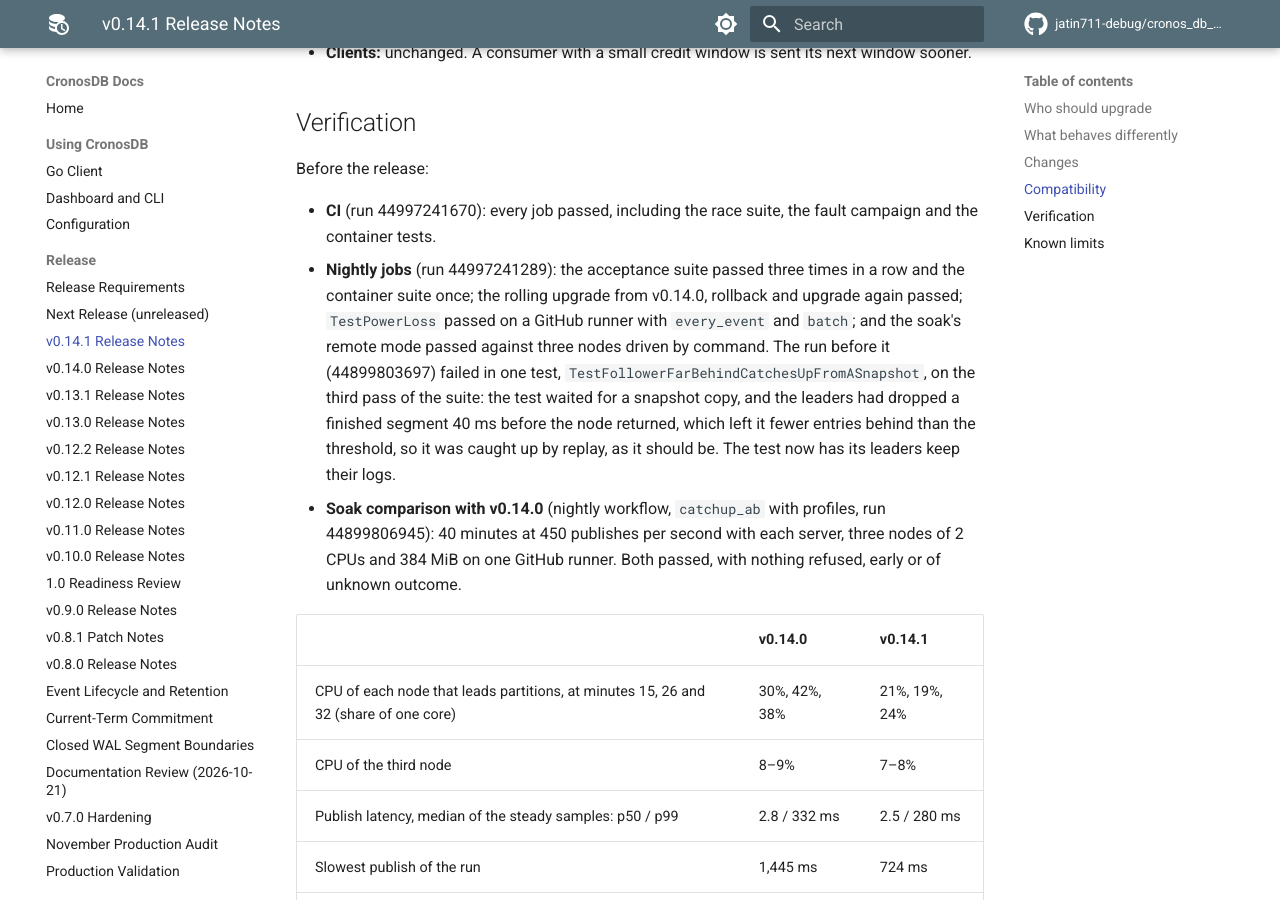
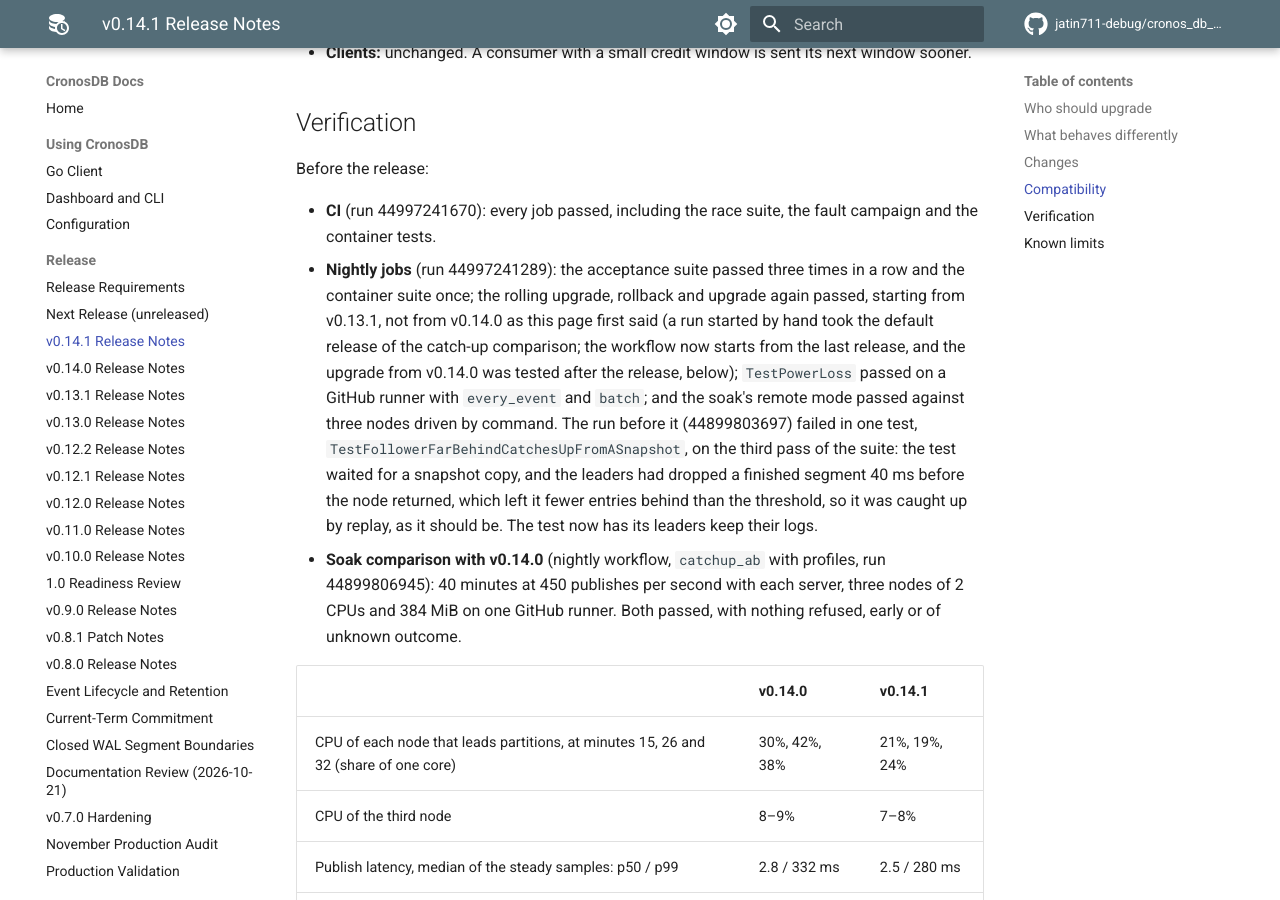
Before and after one commit to jatin711-debug/cronos_db_golang, an MkDocs documentation site: the page built from docs/RELEASE_V0.14.1.md, in a window 1280 px wide and 900 px high, scrolled down 2764 px. Built offline with MkDocs 1.6.1 and Material for MkDocs 9.7.7, drawn with Linux system fonts in a browser that asks for light colours; comment, search, counter and statistics services are not loaded; some of the changed text lies outside the part shown.

Commit message:
ci(nightly): upgrade from the last release on a run started by hand
The workflow_dispatch input `baseline` defaulted to v0.13.1 for the
catch-up comparison, but the rolling-upgrade job reads the same input, so
every hand-started nightly run upgraded from v0.13.1 instead of the last
release. Runs 44997241289 (v0.14.1's pre-release nightly) and 45157435578
(PR #49) both logged "upgrading from v0.13.1". Default the input to empty:
the upgrade job then takes the last tag before HEAD, and catchup-ab keeps
v0.13.1 through its own fallback.

Correct the v0.14.1 notes and the validation record, which said the
nightly upgrade started from v0.14.0, and record the upgrade from v0.14.0
to v0.14.1 done after the release with the published Windows binaries:
upgrade, rollback and upgrade again passed, with 669, 718 and 603 events
acknowledged and none delivered twice.

Co-Authored-By: Claude Opus 5.5 <noreply@anthropic.com>

```diff
--- a/docs/RELEASE_V0.14.1.md
+++ b/docs/RELEASE_V0.14.1.md
@@ -125,10 +125,13 @@ Before the release:
 - **CI** (run 44997241670): every job passed, including the race suite, the
   fault campaign and the container tests.
 - **Nightly jobs** (run 44997241289): the acceptance suite passed three times
-  in a row and the container suite once; the rolling upgrade from v0.14.0,
-  rollback and upgrade again passed; `TestPowerLoss` passed on a GitHub runner
-  with `every_event` and `batch`; and the soak's remote mode passed against
-  three nodes driven by command. The run before it (44899803697) failed in one
+  in a row and the container suite once; the rolling upgrade, rollback and
+  upgrade again passed, starting from v0.13.1, not from v0.14.0 as this page
+  first said (a run started by hand took the default release of the catch-up
+  comparison; the workflow now starts from the last release, and the upgrade
+  from v0.14.0 was tested after the release, below); `TestPowerLoss` passed on
+  a GitHub runner with `every_event` and `batch`; and the soak's remote mode
+  passed against three nodes driven by command. The run before it (44899803697) failed in one
   test, `TestFollowerFarBehindCatchesUpFromASnapshot`, on the third pass of
   the suite: the test waited for a snapshot copy, and the leaders had dropped
   a finished segment 40 ms before the node returned, which left it fewer
@@ -202,6 +205,12 @@ index was copied unchanged, signature and attestations included, to
 its provenance and its SBOM under both names. A dry run of the workflow on the
 release commit (run 45146486432) had passed before the tag was made.
 
+After the release, the published Windows binaries of v0.14.0 and v0.14.1, each
+matching its release's `SHA256SUMS`, passed the rolling upgrade from v0.14.0
+to v0.14.1, the rollback and the upgrade again under traffic
+(`TestRollingUpgradeAndRollback`). Of the 669, 718 and 603 events published in
+the three phases, every one was acknowledged and none was delivered twice.
+
 ## Known limits
 
 Unchanged from v0.14.0, and this release makes no new capacity claim. The
```
Also changed, not shown: docs/PRODUCTION_VALIDATION.md (+7 -2 lines), 1 other file.
